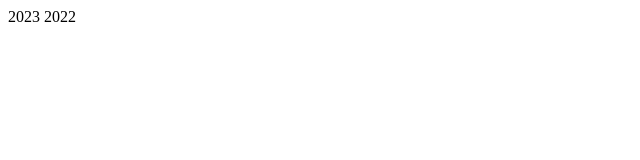
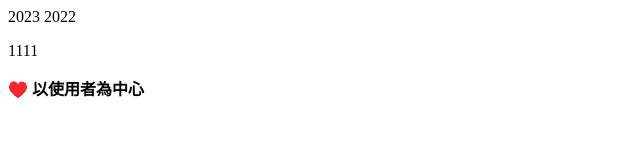
Before and after one commit to pann710/20231209, a plain HTML site: page index.html in a window 1280 px wide. Shown: the whole page, without its empty margins (0-640 px from the left). Drawn offline with Linux system fonts and the light colour scheme.

Commit message:
Update index.html

```diff
--- a/index.html
+++ b/index.html
@@ -3,5 +3,9 @@
 <title>2024</title>
 <body>
   2022
+
+  <p>1111</p>
+
+  <strong>♥️ 以使用者為中心</strong>
 </body>
 </html>
```
